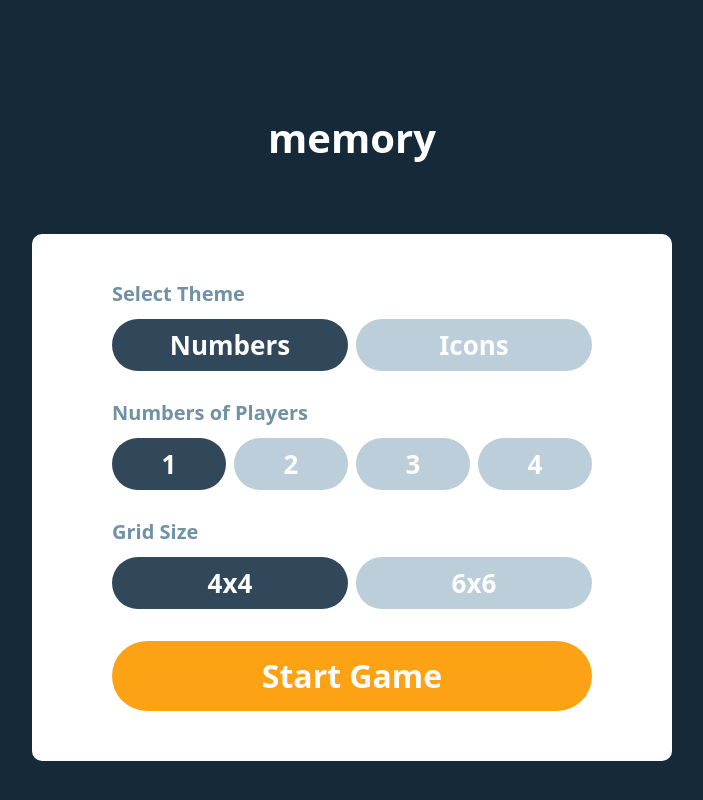
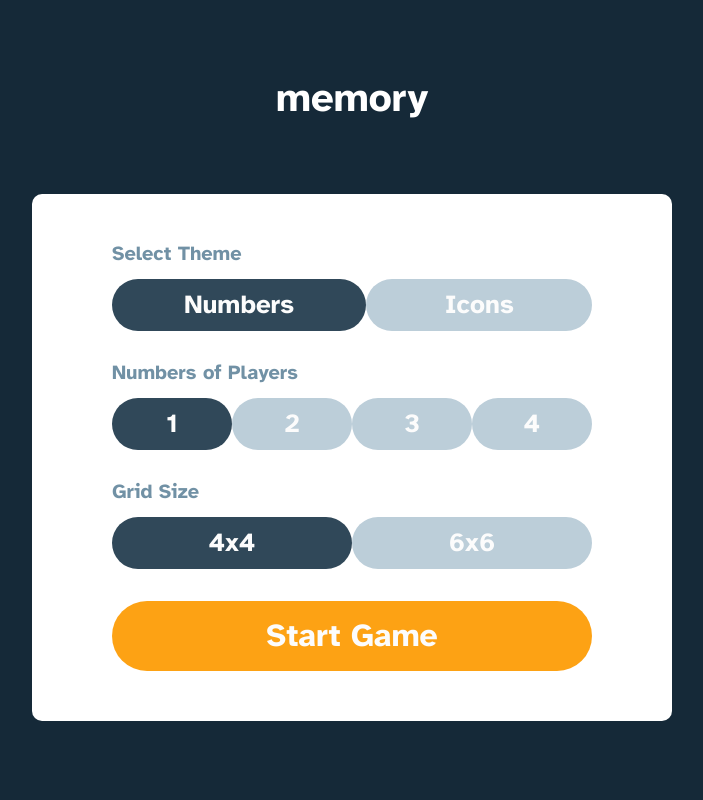
Before and after one commit to tamta123/memory-game, a React (Vite) app: page / in a window 1280 px wide. Shown: the whole page, without its empty margins (288-991 px from the left). Built offline with nearby package versions, Linux system fonts and the light colour scheme; the HTML template or start-up script is replaced by a standard one.

Commit message:
style: update the width for multiplayer finish modal

```diff
--- a/src/App.jsx
+++ b/src/App.jsx
@@ -1,4 +1,4 @@
-import { Routes, Route, Navigate } from "react-router-dom";
+import { Routes, Route } from "react-router-dom";
 import SetupPage from "./components/SetupPage";
 import Game from "./components/Game";
 
--- a/src/components/Game.jsx
+++ b/src/components/Game.jsx
@@ -29,8 +29,8 @@ import {
 } from "@fortawesome/free-solid-svg-icons";
 
 const Game = () => {
-  const location = useLocation();
-  const searchParams = new URLSearchParams(location.search);
+  const location = useLocation(); // location object represents the current url location in the browser, it is obtained from useLocation hook
+  const searchParams = new URLSearchParams(location.search); // searchParam has the location search property example "http://localhost:5173/game?theme=icons&playerMode=3&gridSize=8"
   const theme = searchParams.get("theme");
   const playerMode = searchParams.get("playerMode");
   const gridSize = searchParams.get("gridSize");
@@ -45,7 +45,7 @@ const Game = () => {
   const [players, setPlayers] = useState([]);
   const [isSmallScreen, setIsSmallScreen] = useState(window.innerWidth <= 768);
 
-  const { minutes, seconds, finished, stopTimer, restartTimer, resumeTimer } =
+  const { minutes, seconds, stopTimer, restartTimer, resumeTimer } =
     useTimer(allMatched);
 
   useEffect(() => {
@@ -58,7 +58,7 @@ const Game = () => {
     return () => {
       window.removeEventListener("resize", handleResize);
     };
-  }, []);
+  }, []); // The effect is set up without any dependencies array, so it will only run once after the initial render. However, the effect will continue to work because the handleResize function is defined within the component's scope and has access to the isSmallScreen state variable.
 
   const generate = () => {
     const icons = [
@@ -80,14 +80,15 @@ const Game = () => {
       faIceCream,
       faLaptopFile,
       faFire,
-    ];
+    ]; // icons array from max 18 icons
 
     const numbersArray = [];
     for (let i = 1; i <= gridSize; i++) {
       numbersArray.push({ value: i, id: i, isFaceUp: false, matched: false });
     }
+    //numbersArray consists of 8 or 18 numbers, because 4x4=16/2=8 and 6x6=36/2=18
 
-    const doubledArray = [...numbersArray, ...numbersArray];
+    const doubledArray = [...numbersArray, ...numbersArray]; //to find match
 
     const iconsArray = doubledArray.map((number, index) => {
       return {
@@ -96,7 +97,7 @@ const Game = () => {
         isFaceUp: false,
         matched: false,
       };
-    });
+    }); // it generates doubled icons array from doubled numbers array (18 or 36), ([number.value - 1], number's value begins from 1, thats why we subtract 1 to access the icon with 0 index)
 
     let finalArray;
 
@@ -111,6 +112,8 @@ const Game = () => {
       finalArray = iconsArray;
     }
 
+    //we create finalArray variable, it theme is number it returns number.... idea is not to shuffle numbers and icons arrays separately
+
     const shuffledArray = finalArray.sort((a, b) => 0.5 - Math.random());
     setCards(shuffledArray);
 
@@ -119,7 +122,7 @@ const Game = () => {
 
   useEffect(() => {
     const newCards = generate();
-  }, []);
+  }, []); // useEffect function generates new set of cards when the components initially rendered (empty array stands for this),
 
   useEffect(() => {
     const initialPlayers = Array.from({ length: playerMode }, (_, index) => ({
@@ -127,8 +130,10 @@ const Game = () => {
       matched: 0,
       active: index === 0,
     }));
-    setPlayers(initialPlayers);
-  }, [playerMode]);
+    setPlayers(initialPlayers); // function to update the state with the initial player data.
+  }, [playerMode]); //this ensures that the players are re-initialized whenever the number of players changes
+  //this hook is in response of providing initial player with respect to the player mode (1/2/3/4), this is for the multiple players game
+  //array of initial players is created by array.from method.the length of the array depends on the number of players(playerMode), first player is active initially
 
   const handleMatch = (card) => {
     if (playerMode <= 1) {
@@ -141,7 +146,7 @@ const Game = () => {
   const handleSingleMatch = (card) => {
     if (!timerStarted) {
       setTimerStarted(true);
-    }
+    } // timer should start from the first click
     if (disableButtons) {
       // Disable clicking on cards while the delay is in progress
       return;
@@ -189,12 +194,13 @@ const Game = () => {
           });
           setCards(flippedCards);
           setDisableButtons(false); // Enable clicking on cards after the delay
-        }, 1000); // Delay to show the cards for 0.5 second before flipping back
+        }, 1000); // Delay to show the cards for 1 second before flipping back
       }
       setSelectedCard(null);
       setMoveCount((count) => count + 1); // Increment the move count
     }
   };
+  // generate function is for creating numbers and icons array and that has object inside with following keys: value, id, faceup, match
 
   const handleMultiPlayerMatch = (card) => {
     if (disableButtons) {
@@ -268,7 +274,8 @@ const Game = () => {
             (participant) => participant.active
           );
           const nextParticipantIndex =
-            (activeParticipantIndex + 1) % prevPlayers.length;
+            (activeParticipantIndex + 1) % prevPlayers.length; //The modulus operator % is used to wrap the resulting index within the valid range of indices (from 0 to prevPlayers.length - 1).
+          //If the resulting index exceeds the maximum index in the list, it wraps around to the first participant, creating a circular behavior.
           return prevPlayers.map((participant, index) => {
             if (index === activeParticipantIndex) {
               return { ...participant, active: false };
--- a/src/components/MultiPlayerGameOver.jsx
+++ b/src/components/MultiPlayerGameOver.jsx
@@ -66,7 +66,7 @@ const MultiPlayerGameOver = ({
   return (
     <>
       <div className="fixed left-0 top-0 right-0 bottom-0 bg-[rgba(0,0,0,0.5)] flex items-center justify-center">
-        <div className="flex flex-col gap-[16px] w-[90%] md:w-[85%] h-[auto] bg-[#F2F2F2] rounded-[10px] p-[24px] md:px-[56px] m-auto">
+        <div className="flex flex-col gap-[16px] w-[90%] md:w-[85%] h-[auto] bg-[#F2F2F2] rounded-[10px] p-[24px] md:px-[56px] m-auto lg:w-[40%]">
           <span className="text-[#152938] text-center text-2xl font-bold">
             {winnerMessage}
           </span>
--- a/src/components/SetupPage.jsx
+++ b/src/components/SetupPage.jsx
@@ -16,19 +16,21 @@ const SetupPage = () => {
       alert("please select all game options!");
     }
   };
+  // navigate is used to redirect the user to the new page when the start game button is clicked, when clicked to
+  //start game button, navigate function is called with URL path to the query parameters that are used to configure options for the next page
 
   return (
     <div className="h-[100vh] w-full bg-[#152938] flex justify-center flex-col items-center">
-      <h1 className="text-center text-white font-bold text-3xl pt-20 mb-11 mx-[127px]  md:pb-[78px] md:text-[40px] md:m-0">
+      <h1 className="text-center text-white font-bold text-3xl mb-11 mx-[127px]  md:pb-[78px] md:text-[40px] md:m-0">
         memory
       </h1>
       <div className="bg-white  flex flex-col justify-center  rounded-[10px] mx-6 p-6  md:px-[57px] lg:w-[50%] lg:px-[80px] lg:py-[50px]">
         <h2 className=" font-bold text-base md:text-[20px] leading-[19px] text-[#7191A5] pb-3 md:pb-4">
           Select Theme
         </h2>
-        <div className="flex justify-between md:w-full gap-2">
+        <div className="flex justify-between md:w-full gap-2 lg:gap-0">
           <button
-            className={`h-10 md:h-[52px] w-[134px] md:w-[257px] rounded-[26px] font-bold text-sm md:text-[26px] md:py-[13px] text-[#FCFCFC] cursor-pointer hover:bg-[#6395B8] ${
+            className={`h-10 md:h-[52px] w-[134px] md:w-[257px] lg:w-[290px] rounded-[26px] font-bold text-sm md:text-[26px] md:py-[13px] text-[#FCFCFC] cursor-pointer hover:bg-[#6395B8] ${
               theme === "numbers" ? "bg-[#304859]" : "bg-[#BCCED9]"
             }`}
             onClick={() => setTheme("numbers")}
@@ -47,9 +49,9 @@ const SetupPage = () => {
         <h2 className=" font-bold  md:text-[20px]  text-base leading-[19px] text-[#7191A5] pb-3 pt-6 md:pb-4 md:pt-[32px]">
           Numbers of Players
         </h2>
-        <div className="flex justify-between gap-2">
+        <div className="flex justify-between gap-2 lg:gap-0">
           <button
-            className={`h-10 w-[66px] md:h-[52px] md:w-[119px] bg-[#304859] rounded-[26px] font-bold text-sm md:text-[26px] text-[#FCFCFC] cursor-pointer hover:bg-[#6395B8] ${
+            className={`h-10 w-[66px] md:h-[52px] md:w-[119px] lg:w-[125px] bg-[#304859] rounded-[26px] font-bold text-sm md:text-[26px] text-[#FCFCFC] cursor-pointer hover:bg-[#6395B8] ${
               playerMode === "1" ? "bg-[#304859]" : "bg-[#BCCED9]"
             }`}
             onClick={() => setPlayerMode("1")}
@@ -57,7 +59,7 @@ const SetupPage = () => {
             1
           </button>
           <button
-            className={`h-10 w-[66px] md:h-[52px] md:w-[119px] bg-[#304859] rounded-[26px] font-bold text-sm md:text-[26px] text-[#FCFCFC] cursor-pointer hover:bg-[#6395B8] ${
+            className={`h-10 w-[66px] md:h-[52px] md:w-[119px] lg:w-[125px] bg-[#304859] rounded-[26px] font-bold text-sm md:text-[26px] text-[#FCFCFC] cursor-pointer hover:bg-[#6395B8] ${
               playerMode === "2" ? "bg-[#304859]" : "bg-[#BCCED9]"
             }`}
             onClick={() => setPlayerMode("2")}
@@ -65,7 +67,7 @@ const SetupPage = () => {
             2
           </button>
           <button
-            className={`h-10 w-[66px] md:h-[52px] md:w-[119px] bg-[#304859] rounded-[26px] font-bold text-sm md:text-[26px] text-[#FCFCFC] cursor-pointer hover:bg-[#6395B8] ${
+            className={`h-10 w-[66px] md:h-[52px] md:w-[119px] lg:w-[125px] bg-[#304859] rounded-[26px] font-bold text-sm md:text-[26px] text-[#FCFCFC] cursor-pointer hover:bg-[#6395B8] ${
               playerMode === "3" ? "bg-[#304859]" : "bg-[#BCCED9]"
             }`}
             onClick={() => setPlayerMode("3")}
@@ -73,7 +75,7 @@ const SetupPage = () => {
             3
           </button>
           <button
-            className={`h-10 w-[66px] md:h-[52px] md:w-[119px] bg-[#304859] rounded-[26px] font-bold text-sm md:text-[26px] text-[#FCFCFC] cursor-pointer hover:bg-[#6395B8] ${
+            className={`h-10 w-[66px] md:h-[52px] md:w-[119px] lg:w-[125px] bg-[#304859] rounded-[26px] font-bold text-sm md:text-[26px] text-[#FCFCFC] cursor-pointer hover:bg-[#6395B8] ${
               playerMode === "4" ? "bg-[#304859]" : "bg-[#BCCED9]"
             }`}
             onClick={() => setPlayerMode("4")}
@@ -84,9 +86,9 @@ const SetupPage = () => {
         <h2 className="md:text-[20px]  font-bold text-base leading-[19px] text-[#7191A5] pb-3 pt-6 md:pb-4 md:pt-[32px]">
           Grid Size
         </h2>
-        <div className="flex justify-between  pb-8 gap-2">
+        <div className="flex justify-between w-full pb-8 gap-2 lg:gap-0 ">
           <button
-            className={`h-10   md:h-[52px] md:w-[257px] md:text-[26px] md:py-[13px] w-[134px] bg-[#304859] rounded-[26px] font-bold text-sm text-[#FCFCFC] cursor-pointer hover:bg-[#6395B8] ${
+            className={`h-10   md:h-[52px] md:w-[257px] md:text-[26px] md:py-[13px] w-[134px] bg-[#304859] rounded-[26px] font-bold text-sm text-[#FCFCFC] cursor-pointer lg:w-[280px] hover:bg-[#6395B8] ${
               gridSize === 8 ? "bg-[#304859]" : "bg-[#BCCED9]"
             }`}
             onClick={() => setGridSize(8)}
@@ -94,7 +96,7 @@ const SetupPage = () => {
             4x4
           </button>
           <button
-            className={`h-10 md:h-[52px] md:w-[257px] md:text-[26px] md:py-[13px] w-[134px] bg-[#304859] rounded-[26px] font-bold text-sm text-[#FCFCFC] cursor-pointer hover:bg-[#6395B8] ${
+            className={`h-10 md:h-[52px] md:w-[257px] md:text-[26px] md:py-[13px] w-[134px] bg-[#304859] rounded-[26px] font-bold text-sm text-[#FCFCFC] cursor-pointer lg:w-[280px] hover:bg-[#6395B8] ${
               gridSize === 18 ? "bg-[#304859]" : "bg-[#BCCED9]"
             }`}
             onClick={() => setGridSize(18)}
--- a/src/index.css
+++ b/src/index.css
@@ -1,3 +1,5 @@
+@import url("https://fonts.googleapis.com/css2?family=Atkinson+Hyperlegible:wght@400;700&display=swap");
+
 @tailwind base;
 @tailwind components;
 @tailwind utilities;
@@ -5,6 +7,7 @@
 * {
   margin: 0;
   border: 0;
+  font-family: "Atkinson Hyperlegible";
 }
 
 body {
```
